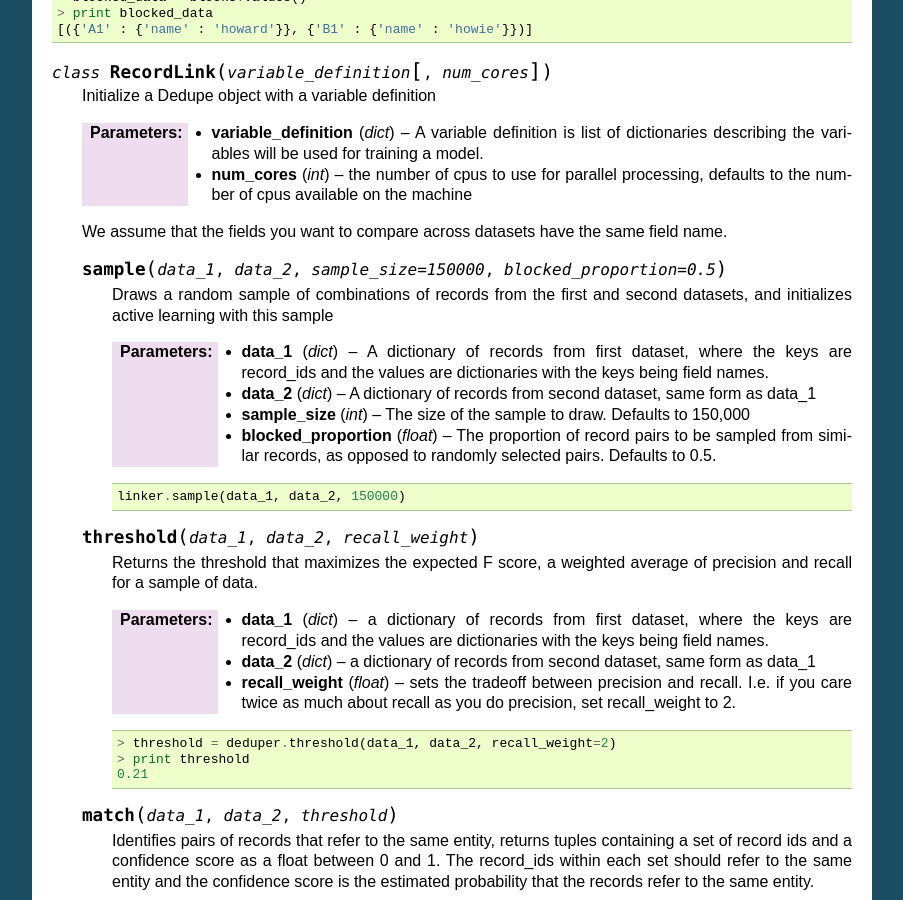
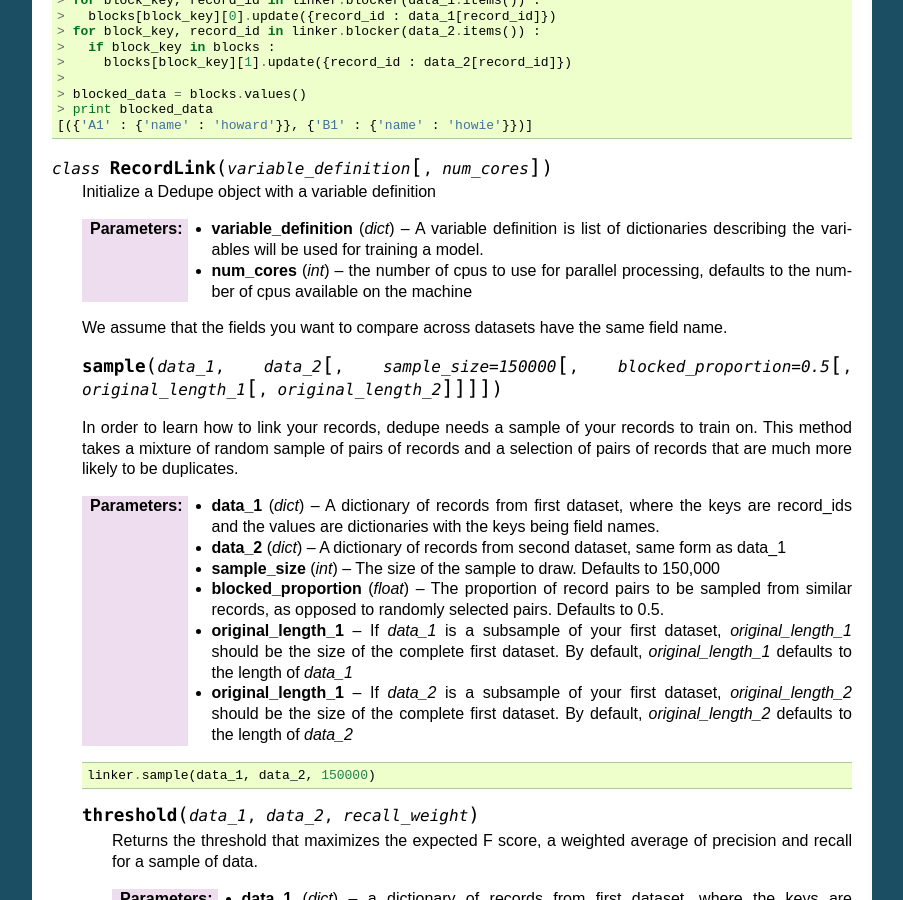
Before and after one commit to dedupeio/dedupe, a Sphinx documentation site: the page built from docs/API-documentation.rst, in a window 1280 px wide and 900 px high, scrolled down 9387 px. Shown: the whole window, without its empty margins (198-1101 px from the left). Built offline with Sphinx 7.4.7, drawn with Linux system fonts in a browser that asks for light colours; some of the changed text lies outside the part shown.

```diff
--- a/docs/API-documentation.rst
+++ b/docs/API-documentation.rst
@@ -8,7 +8,7 @@ Class for active learning deduplication. Use deduplication when you have
 data that can contain multiple records that can all refer to the same
 entity.
 
-.. py:class:: Dedupe(variable_definition, [num_cores]])
+.. py:class:: Dedupe(variable_definition, [num_cores])
 
    Initialize a Dedupe object with a :doc:`field definition <Variable-definition>`
 
@@ -19,11 +19,7 @@ entity.
 			 processing, defaults to the number of cpus
 			 available on the machine
 
-   In order to learn how to deduplicate records, dedupe needs a sample
-   of records you are trying to deduplicate. If your data is not too
-   large (fits in memory), you can pass your data to the
-   :py:meth:`~Dedupe.sample` method and dedupe will take a sample for
-   you.
+   :param ppc: __DEPRECATED__
 
    .. code:: python
 
@@ -37,18 +33,31 @@ entity.
 
       deduper = dedupe.Dedupe(variables)
 
-   .. py:method:: sample(data[, [sample_size=15000[, blocked_proportion=0.5]])
+   .. py:method:: sample(data[, [sample_size=15000[, blocked_proportion=0.5[, original_length]]])
 
-      :param dict data: A dictionary-like object indexed by record ID
-			where the values are dictionaries representing records.
-      :param int sample_size: Number of record tuples to return. Defaults
-			      to 15,000.
-      :param float blocked_proportion: The proportion of record pairs to be sampled from similar records, as opposed to randomly selected pairs. Defaults to 0.5.
+   In order to learn how to deduplicate your records, dedupe needs a
+   sample of your records to train on. This method takes a mixture of
+   random sample of pairs of records and a selection of pairs of
+   records that are much more likely to be duplicates.
 
-      .. code:: python
+   :param dict data: A dictionary-like object indexed by record ID
+		     where the values are dictionaries representing records.
+   :param int sample_size: Number of record tuples to return. Defaults
+			   to 15,000.
+   :param float blocked_proportion: The proportion of record pairs
+                                    to be sampled from similar
+                                    records, as opposed to randomly
+                                    selected pairs. Defaults to
+                                    0.5.
+   :param original_length: If `data` is a subsample of all your data,
+                           `original_length` should be the size of
+                           your complete data. By default,
+                           `original_length` defaults to the length of
+                           `data`.
 
-	 deduper.sample(data_d, 150000, .5)
+   .. code:: python
 
+      deduper.sample(data_d, 150000, .5)
 
 
    .. include:: common_learning_methods.rst
@@ -139,23 +148,40 @@ Example
    We assume that the fields you want to compare across datasets have the
    same field name.
 
-   .. py:method:: sample(data_1, data_2, sample_size=150000, blocked_proportion=0.5)
+   .. py:method:: sample(data_1, data_2, [sample_size=150000[, blocked_proportion=0.5, [original_length_1[, original_length_2]]]])
 
-      Draws a random sample of combinations of records from the first and
-      second datasets, and initializes active learning with this sample
+   In order to learn how to link your records, dedupe needs a
+   sample of your records to train on. This method takes a mixture of
+   random sample of pairs of records and a selection of pairs of
+   records that are much more likely to be duplicates.
 
-      :param dict data_1: A dictionary of records from first dataset,
-			  where the keys are record_ids and the
-			  values are dictionaries with the keys being
-			  field names.
-      :param dict data_2: A dictionary of records from second dataset,
-			  same form as data_1
-      :param int sample_size: The size of the sample to draw. Defaults to 150,000
-      :param float blocked_proportion: The proportion of record pairs to be sampled from similar records, as opposed to randomly selected pairs. Defaults to 0.5.
+   :param dict data_1: A dictionary of records from first dataset,
+		       where the keys are record_ids and the
+		       values are dictionaries with the keys being
+		       field names.
+   :param dict data_2: A dictionary of records from second dataset,
+		       same form as data_1
+   :param int sample_size: The size of the sample to draw. Defaults to 150,000
+   :param float blocked_proportion: The proportion of record pairs to
+                                    be sampled from similar records,
+                                    as opposed to randomly selected
+                                    pairs. Defaults to 0.5.
+   :param original_length_1: If `data_1` is a subsample of your first dataset,
+                             `original_length_1` should be the size of
+                             the complete first dataset. By default,
+                             `original_length_1` defaults to the length of
+                             `data_1`
+   :param original_length_1: If `data_2` is a subsample of your first dataset,
+                             `original_length_2` should be the size of
+                             the complete first dataset. By default,
+                             `original_length_2` defaults to the length of
+                             `data_2`
 
-      .. code:: python
 
-	  linker.sample(data_1, data_2, 150000)
+
+   .. code:: python
+
+      linker.sample(data_1, data_2, 150000)
 
    .. include:: common_recordlink_methods.rst
    .. include:: common_learning_methods.rst
```
Also changed, not shown: 2 other files.
